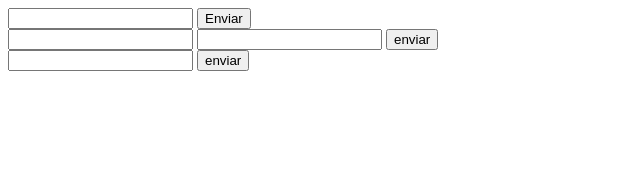
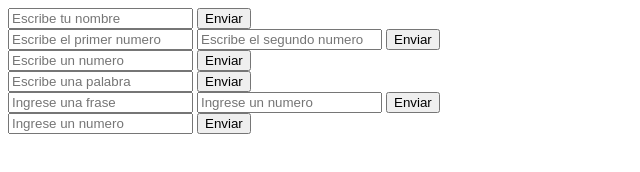
Before and after one commit to FelipeOtero/Ejercicios-de-Nivelacion-en-JavaScript, a plain HTML site: page Index.html in a window 1280 px wide. Shown: the whole page, without its empty margins (0-640 px from the left). Drawn offline with Linux system fonts and the light colour scheme.

Commit message:
Add files via upload

```diff
--- a/Index.html
+++ b/Index.html
@@ -9,25 +9,39 @@
 
     <!-- Ejercicio 1 -->
 
-    <input type="text" id="nombre">
+    <input type="text" id="nombre" placeholder="Escribe tu nombre">
     <button onclick="saludo()">Enviar</button>
 
     <br>
 
     <!-- Ejercicio 2 -->
 
-    <input type="number" id="num1">
-    <input type="number" id="num2">
-
-    <button onclick="pedirdosnumeros()">enviar</button>
+    <input type="number" id="num1" placeholder="Escribe el primer numero">
+    <input type="number" id="num2" placeholder="Escribe el segundo numero">
+    <button onclick="pedirdosnumeros()">Enviar</button>
 
     <br>
     <!-- Ejercicio 3 -->
 
-     <input type="text" id="numeroParOimpar">
-      <button onclick="parOimpar()">enviar</button>
+     <input type="text" id="numeroParOimpar" placeholder="Escribe un numero">
+    <button onclick="parOimpar()">Enviar</button>
+    <br>
 
+     <!-- Ejercicio 4 -->
 
+    <input type="text" id="palabra" placeholder="Escribe una palabra">
+    <button onclick="contarCaracteres()">Enviar</button>
+    <br>
+    <!-- Ejercicio 5 -->
+    <input type="text" id="frase" placeholder="Ingrese una frase">
+    <input type="number" id="numero" placeholder="Ingrese un numero">
+    <button onclick="repetirFrase()">Enviar</button>
+    <br>
+    <!-- Ejercicio 6 -->
+    <input type="number" id="numeroMultiplicar" placeholder="Ingrese un numero">
+    <button onclick="tablaMultiplicar()">Enviar</button>
+
+    <!-- Ejercicio 7 -->
     <script src="Main.js"></script>
 </body>
 </html>
--- a/Main.js
+++ b/Main.js
@@ -17,11 +17,11 @@ let divisionTotal = num1 / num2;
 let multiplicacionTotal = num1 * num2;
 
 console.log(`
-            Suma es ${sumaTotal}
-            Resta es ${restaTotal}
-            Division es ${divisionTotal}
-            Multiplicacion es ${multiplicacionTotal}
-            `);
+    Suma es ${sumaTotal}
+    Resta es ${restaTotal}
+    Division es ${divisionTotal}
+    Multiplicacion es ${multiplicacionTotal}
+    `);
 }
 
 
@@ -40,7 +40,43 @@ function parOimpar()
     }
 
 
+}
+
+function contarCaracteres()
+{  let palabra;
+    do
+    {   palabra = document.getElementById('palabra').value
+
+        if(palabra === "")
+        {
+            console.log("Ingrese, una palabra");
+            return;
+        }
+
+    }
+     while(palabra === "");
+
+     let cantidadCaracteres = palabra.length;
+    console.log(`La Palabra ${palabra} tiene ${cantidadCaracteres} caracteres`);
+}
 
 
+function repetirFrase()
+{  let palabra=document.getElementById('frase').value
+    let numero=document.getElementById('numero').value
 
+    for (let i = 0; i < numero; i++)
+        {
+         console.log(palabra);
+
+        }
 }
+
+function tablaMultiplicar()
+{   let numero = document.getElementById("numeroMultiplicar").value
+    console.log("Tabla de multiplicar del numero " + numero);
+    for (let i = 1; i <=10; i++)
+    { let numeroMultiplicado = i*numero;
+       console.log(`${i}*${numero}= ${numeroMultiplicado}`)
+    }
+}
```
